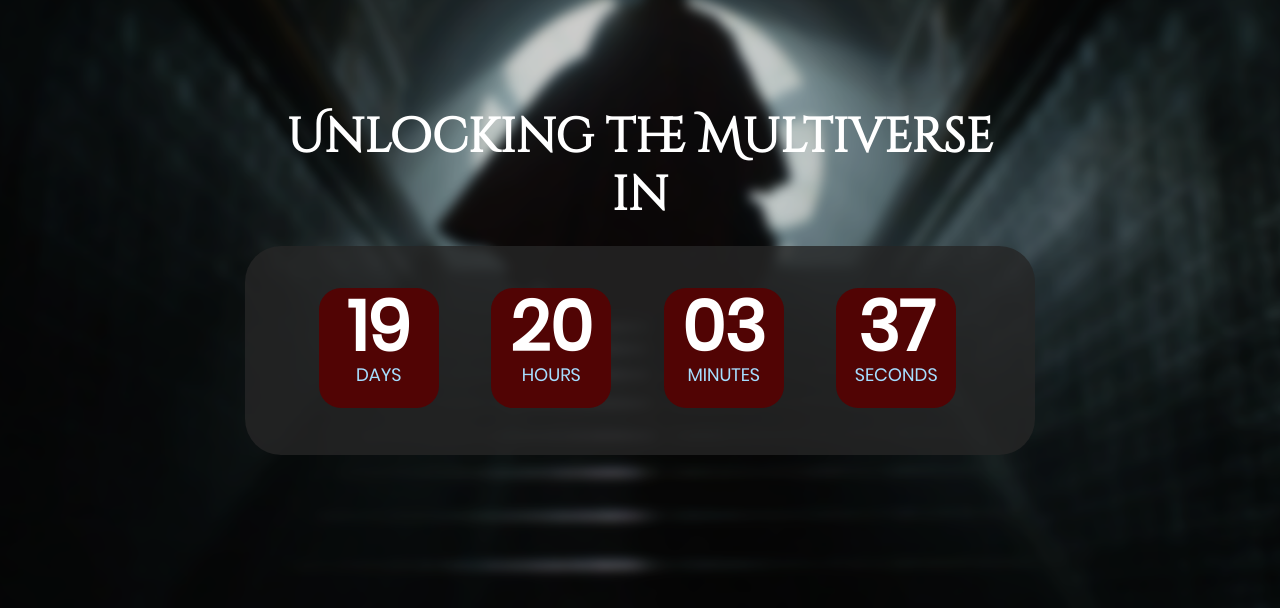
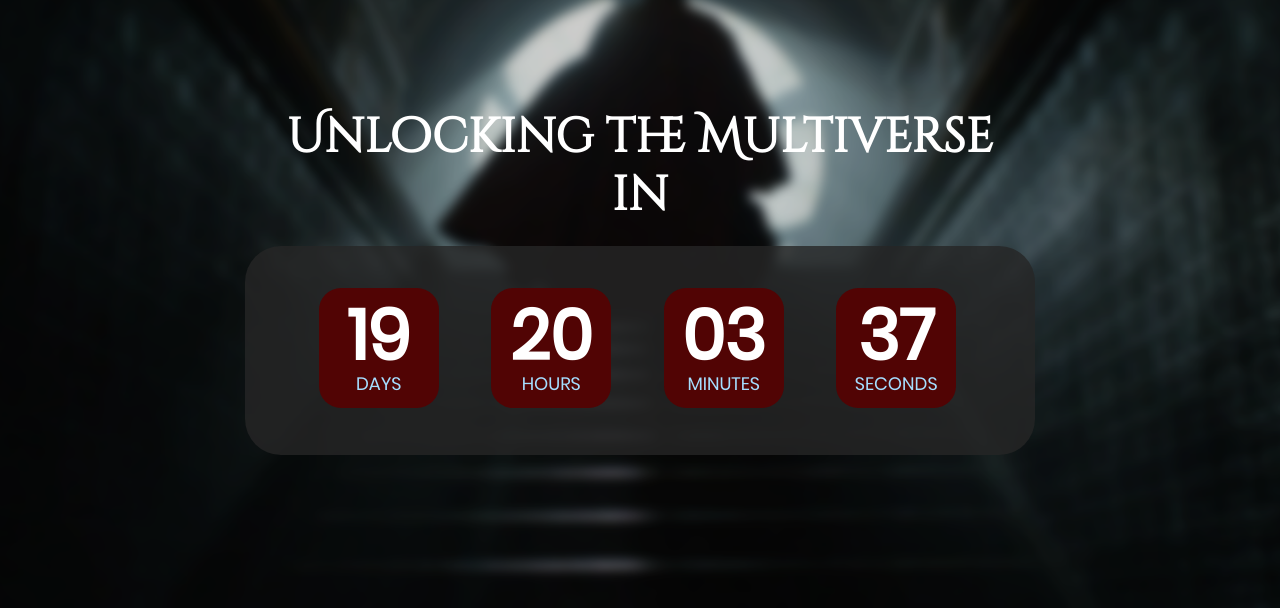
Before and after one commit to mr-avigt/TechnicalCommitteeWebsite, a plain HTML site: page index.html in a window 1280 px wide. Shown: the part 192-800 px from the top of the page. Drawn offline with Linux system fonts and the light colour scheme.

Commit message:
Update main.css

```diff
--- a/css/main.css
+++ b/css/main.css
@@ -247,6 +247,7 @@ input.input100 {
 }
 
 .l1-txt2 {
+	padding-top: 17px;
   font-family: Poppins-Regular;
   font-size: 70px;
   color: #fff;
```
